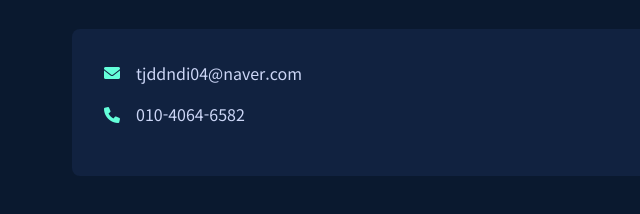
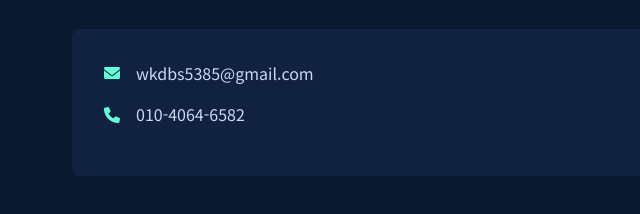
Before and after one commit to parkparkseongwoo/parkparkseongwoo.github.io, a plain HTML site: page index.html in a window 1280 px wide. Shown: the part 2139-2353 px from the top of the page, 0-640 px from the left. Drawn offline with Linux system fonts and the light colour scheme.

Commit message:
Update index.html

```diff
--- a/index.html
+++ b/index.html
@@ -398,7 +398,7 @@
             <div class="contact-info">
                 <div class="contact-item">
                     <i class="fas fa-envelope"></i>
-                    <p>tjddndi04@naver.com</p>
+                    <p>wkdbs5385@gmail.com</p>
                 </div>
                 <div class="contact-item">
                     <i class="fas fa-phone"></i>
```
